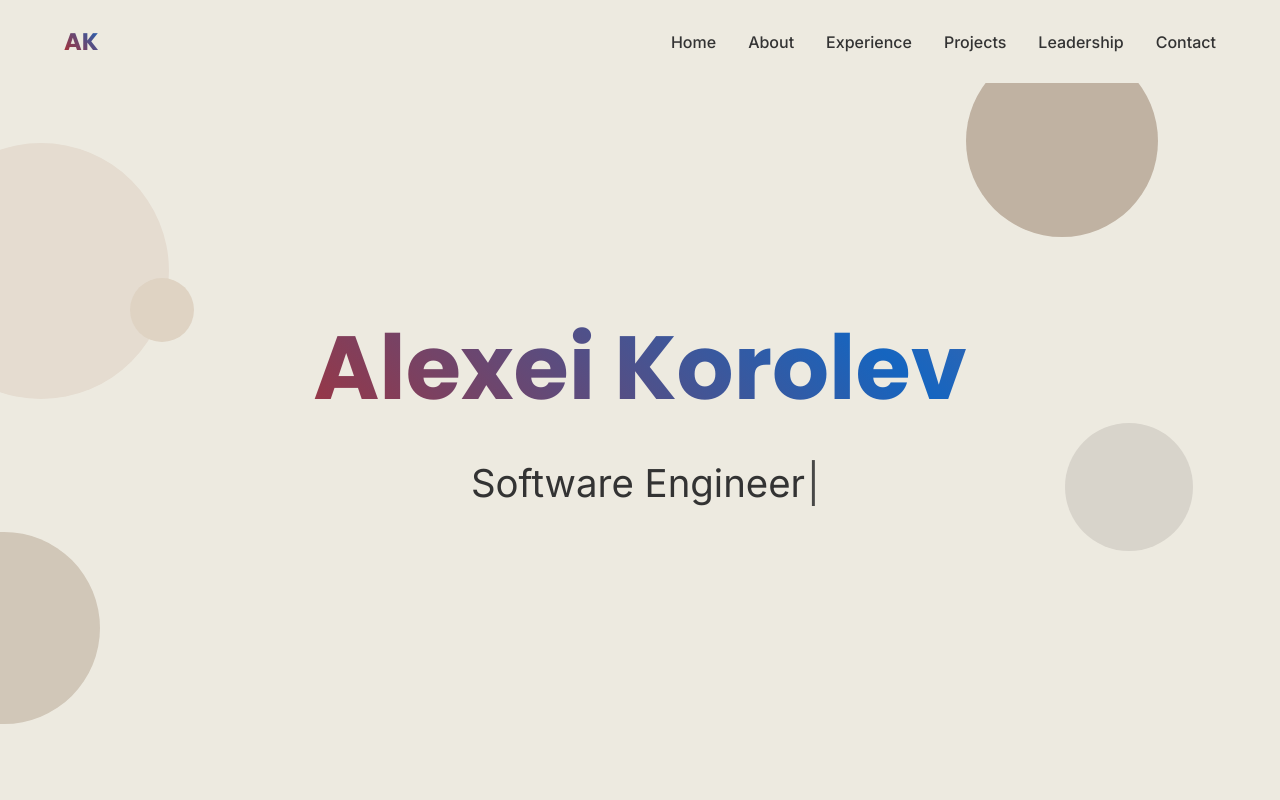
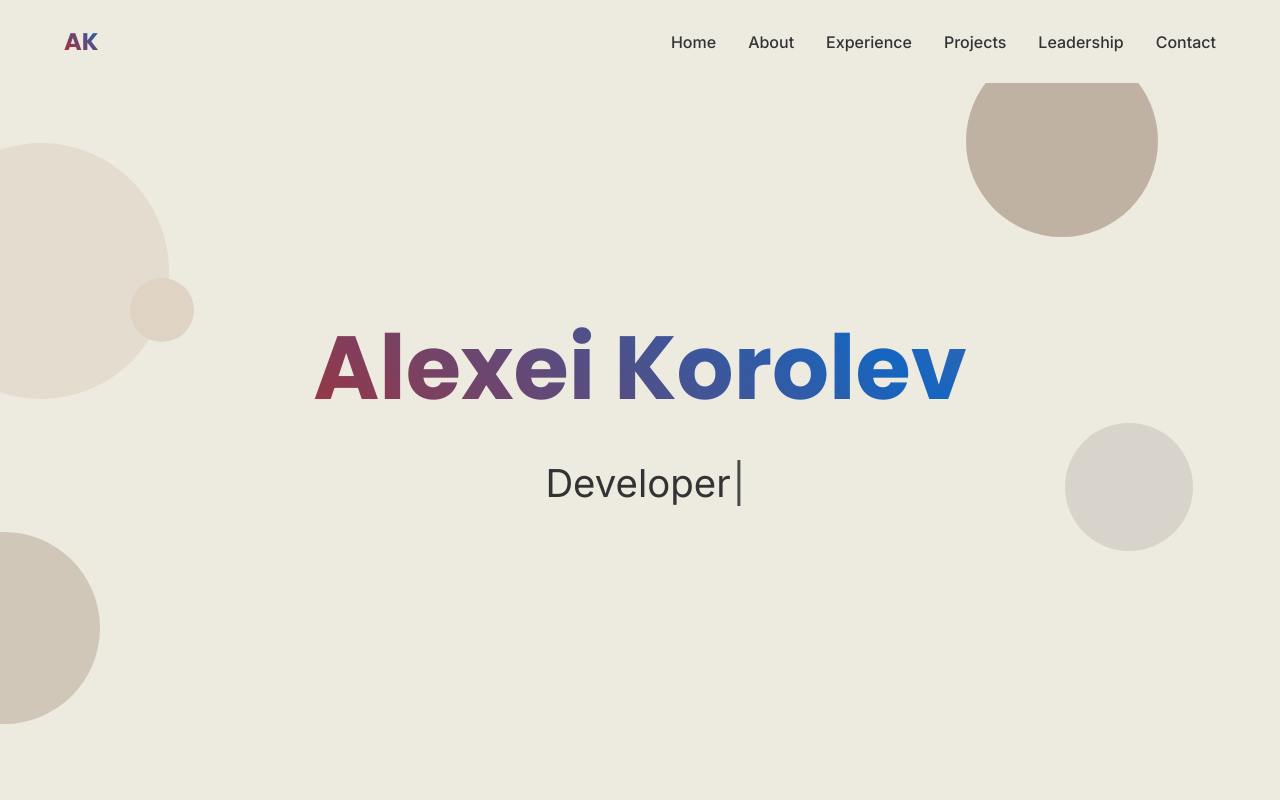
Before and after one commit to AlexeiKorolev/Profile, a React (Create React App) app: page /#/ in a window 1280 px wide. Shown: the top 800 px of the page. Built offline with nearby package versions, Linux system fonts and the light colour scheme.

Commit message:
changed phrases

```diff
--- a/src/module/Constants.js
+++ b/src/module/Constants.js
@@ -2,7 +2,7 @@
 export const THREASH = 300;
 export const phrases = [
     "Data Scientist",
-    "Software Engineer",
+    "Developer",
     "AI Researcher",
     "Technology Enthusiast"
 ];
```
